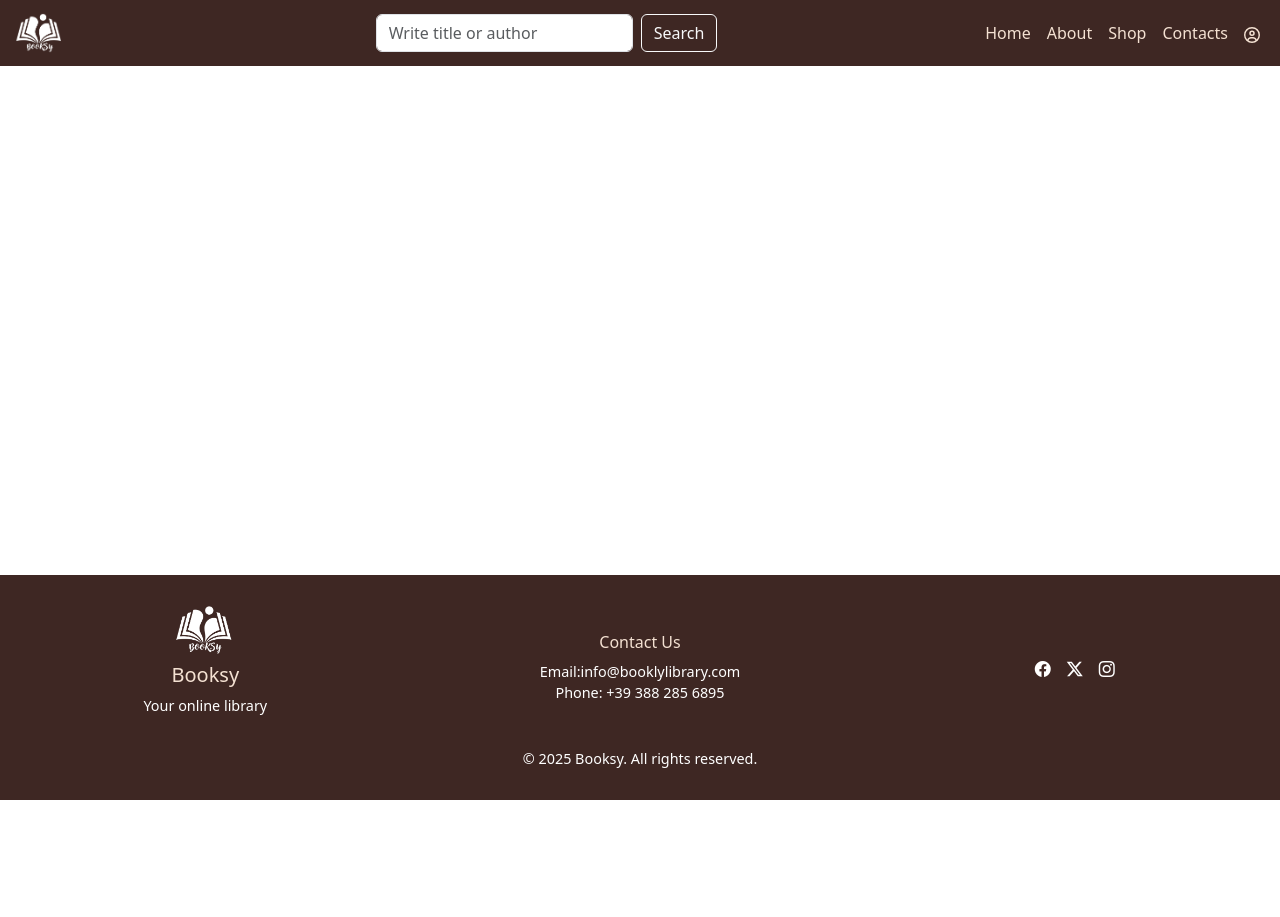
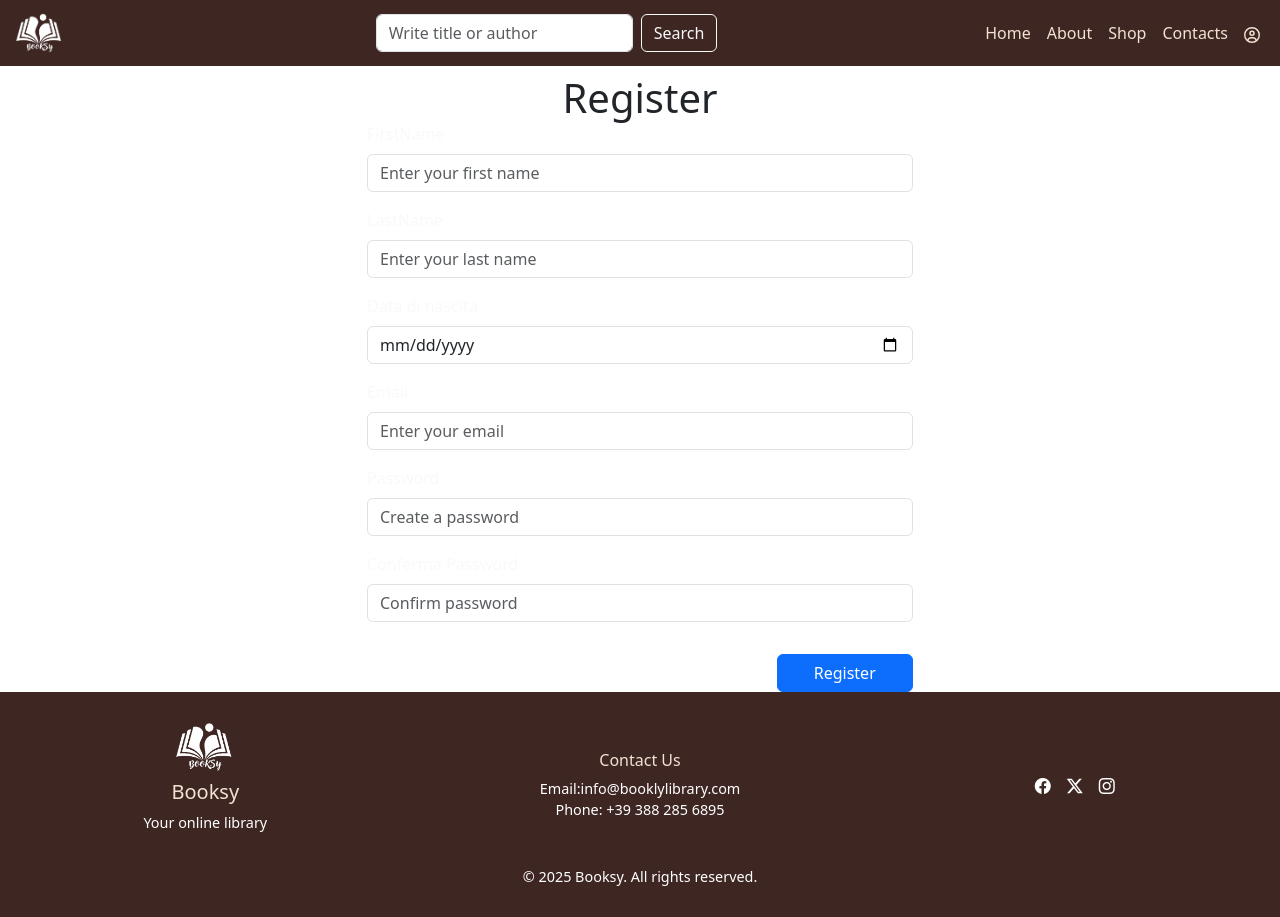
Before and after one commit to DianaFriptuleac/library, a React (Vite) app: page /register in a window 1280 px wide. Before the commit the page ends 800 px from the top, so only its background shows below. Built offline with nearby package versions, Linux system fonts and the light colour scheme.

Commit message:
add login component and comments for reducer

```diff
--- a/src/App.jsx
+++ b/src/App.jsx
@@ -8,6 +8,7 @@ import Home from "./components/Home";
 import CustomFooter from "./components/CustomFooter";
 import "bootstrap-icons/font/bootstrap-icons.css";
 import Registration from "./components/Registration";
+import Login from "./components/Login";
 
 
 function App() {
@@ -22,7 +23,8 @@ function App() {
           <Route path="/" element={<Home />} />
           <Route path="/allbooks" element={<AllBooks />} />
           <Route path="/book/:id" element={<SingleBook />} />
-          <Route path="/auth" element={<Registration/>}/>
+          <Route path="/register" element={<Registration/>}/>
+          <Route path="login" element={<Login/>}/>
         </Routes>
       </main>
       <footer>
--- /dev/null
+++ b/src/components/Login.jsx
@@ -0,0 +1,121 @@
+import { useDispatch, useSelector } from "react-redux";
+import { useNavigate } from "react-router-dom";
+import { useState } from "react";
+import { Container, Row, Col, Form, Button, Alert } from "react-bootstrap";
+import { loginUserLocal } from "../features/auth/authAction";
+const Login = () => {
+  const [userCredentials, setUserCredentials] = useState({
+    email: "",
+    password: "",
+  });
+
+  const [message, setMessage] = useState("");
+  const [variant, setVariant] = useState("success");
+  const dispatch = useDispatch();
+  const navigate = useNavigate();
+  const isAuthenticated = useSelector((state) => state.auth.isAuthenticated);
+
+  if (isAuthenticated) {
+    return (
+      <div className="login-background">
+        <Container>
+          <Row className="justify-content-center">
+            <Col md={6}>
+              <Alert
+                variant="info"
+                className="mt-3 login-container border border-0"
+              >
+                <h4 className="text-light mb-0 mt-2 loginTitle">
+                  You're already logged in!
+                </h4>
+                <p className="text-light alert-p">
+                  You're already logged in. Go back to your profile page.
+                </p>
+                <div className="d-flex justify-content-end">
+                  <Button
+                    className="alert-auth-btn"
+                    onClick={() => navigate("/userprofile")}
+                  >
+                    Go to Profile
+                  </Button>
+                </div>
+              </Alert>
+            </Col>
+          </Row>
+        </Container>
+      </div>
+    );
+  }
+
+  const handleChange = (e) => {
+    const { name, value } = e.target;
+    setUserCredentials({ ...userCredentials, [name]: value });
+  };
+
+  const handleSubmit = async (e) => {
+    e.preventDefault();
+    try {
+      await dispatch(loginUserLocal(userCredentials));
+      setMessage("Login successful!");
+      setVariant("success");
+      navigate("/");
+    } catch (error) {
+      setMessage(error.message || "Error logging in! Please try again.");
+      setVariant("danger");
+    }
+  };
+
+  return (
+    <div className="login-background">
+      <Container>
+        <Row className="justify-content-center">
+          <Col md={6}>
+            <h1 className="mb-0 text-center mt-2 loginTitle">Log in</h1>
+            <Form onSubmit={handleSubmit} className="login-container">
+              <Form.Group controlId="formEmail" className="mb-3">
+                <Form.Label className="text-light">Email</Form.Label>
+                <Form.Control
+                  className="loginControl"
+                  type="email"
+                  name="email"
+                  value={userCredentials.email}
+                  onChange={handleChange}
+                  placeholder="Enter your email"
+                  required
+                />
+              </Form.Group>
+              <Form.Group controlId="formPassword" className="mb-3">
+                <Form.Label className="text-light">Password</Form.Label>
+                <Form.Control
+                  className="loginControl"
+                  type="password"
+                  name="password"
+                  value={userCredentials.password}
+                  onChange={handleChange}
+                  placeholder="Enter your password"
+                  required
+                />
+              </Form.Group>
+              <div className="d-flex justify-content-end">
+                <Button type="submit" className="w-25 mt-3 loginButton">
+                  Log in
+                </Button>
+              </div>
+            </Form>
+            {message && (
+              <Alert
+                className={`mt-3 ${
+                  variant === "success" ? "alert-success" : "alert-danger"
+                }`}
+              >
+                {message}
+              </Alert>
+            )}
+          </Col>
+        </Row>
+      </Container>
+    </div>
+  );
+};
+
+export default Login;
--- a/src/components/Registration.jsx
+++ b/src/components/Registration.jsx
@@ -4,8 +4,8 @@ import { useDispatch, useSelector } from "react-redux";
 import { useNavigate } from "react-router-dom";
 import { logoutUser, registerUserLocal } from "../features/auth/authAction";
 
-
 const Registration = () => {
+  //Stato x il form
   const [registerData, setRegisterData] = useState({
     firstName: "",
     lastName: "",
@@ -22,7 +22,7 @@ const Registration = () => {
   const dispatch = useDispatch();
   const isAuthenticated = useSelector((state) => state.auth.isAuthenticated);
 
-if (isAuthenticated) {
+  if (isAuthenticated) {
     return (
       <div className="register-background">
         <Container>
@@ -31,7 +31,7 @@ if (isAuthenticated) {
               <Alert className="register-container mt-3 border-0">
                 <h4 className="registerTitle text-light">Logout necessario!</h4>
                 <p className="alert-p text-light">
-                  È necessario effettuare il logout per registrare un altro utente.
+                  To register another user, you must log out.
                 </p>
                 <div className="d-flex justify-content-end">
                   <Button
@@ -41,7 +41,7 @@ if (isAuthenticated) {
                       navigate("/register");
                     }}
                   >
-                    Effettua logout
+                    Log out
                   </Button>
                 </div>
               </Alert>
@@ -52,6 +52,7 @@ if (isAuthenticated) {
     );
   }
 
+  // aggiorna stato quando cambia un campo nel form
   const handleChange = (e) =>
     setRegisterData((f) => ({ ...f, [e.target.name]: e.target.value }));
 
@@ -63,12 +64,12 @@ if (isAuthenticated) {
     try {
       await dispatch(registerUserLocal(registerData));
       setVariant("success");
-      setMessage(`Registrazione completata! Ti diamo il benvenuto, ${registerData.nome}`);
+      setMessage(`Registration complete! Welcome, ${registerData.nome}`);
       setLoading(false);
       setTimeout(() => navigate("/login"), 800);
     } catch (error) {
       setVariant("danger");
-      setMessage(error.message || "Errore nella registrazione!");
+      setMessage(error.message || "Registration error!");
       setLoading(false);
     }
   };
@@ -78,18 +79,18 @@ if (isAuthenticated) {
       <Container>
         <Row className="justify-content-center">
           <Col md={6}>
-            <h1 className="text-light mb-0 text-center mt-2 loginTitle">
-              Registrati
+            <h1 className=" mb-0 text-center mt-2 loginTitle">
+              Register
             </h1>
             <Form onSubmit={handleRegister} className="login-container">
               <Form.Group className="mb-3">
-                <Form.Label className="text-light">FristName</Form.Label>
+                <Form.Label className="text-light">FirstName</Form.Label>
                 <Form.Control
                   className="loginControl"
                   name="firstName"
                   value={registerData.firstName}
                   onChange={handleChange}
-                  placeholder="Write your first name"
+                  placeholder="Enter your first name"
                   required
                 />
               </Form.Group>
@@ -100,7 +101,7 @@ if (isAuthenticated) {
                   name="lastName"
                   value={registerData.lastName}
                   onChange={handleChange}
-                  placeholder="Write your last name"
+                  placeholder="Enter your last name"
                   required
                 />
               </Form.Group>
@@ -123,7 +124,7 @@ if (isAuthenticated) {
                   name="email"
                   value={registerData.email}
                   onChange={handleChange}
-                  placeholder="Your email"
+                  placeholder="Enter your email"
                   required
                 />
               </Form.Group>
@@ -158,7 +159,7 @@ if (isAuthenticated) {
 
               <div className="d-flex justify-content-end">
                 <Button type="submit" className="w-25 mt-3 loginButton">
-                  Registrati
+                  Register
                 </Button>
               </div>
             </Form>
--- a/src/features/auth/authReducer.js
+++ b/src/features/auth/authReducer.js
@@ -1,13 +1,14 @@
 import { LOGIN_USER, LOGOUT_USER, REGISTER_USER } from "./authAction";
 import { readAuth } from "./storage";
 
+//read dati di autenticazione salvati
 const savedAuth = readAuth();
 
 const initialState = {
   userId: savedAuth?.user?.id || null,
   token: savedAuth?.token || null,
   user: savedAuth?.user || null,
-  isAuthenticated: !!savedAuth,
+  isAuthenticated: !!savedAuth, // true- se auth e salvato
   lastRegistrated: null,
 };
 
@@ -16,7 +17,7 @@ const authReducer = (state = initialState, action) => {
     case REGISTER_USER:
       return {
         ...state,
-        lastRegistrated: action.payload,
+        lastRegistrated: action.payload, //aggiorna l'ultimo registrato
       };
 
     case LOGIN_USER:
--- a/src/features/auth/storage.js
+++ b/src/features/auth/storage.js
@@ -1,21 +1,28 @@
+// Funzioni generiche
+//1. Read nel localStorage
 export const read = (key, fallback = null) => {
     try{
         const v = localStorage.getItem(key);
-        return v ? JSON.parse(v) : fallback;
+        return v ? JSON.parse(v) : fallback;  //torna il valore o fallback
     } catch{
         return fallback;
     }
 }
-
+//2. Scrivere nel localStorage
 export const write = (key, value) => localStorage.setItem(key, JSON.stringify(value));
+//3. Remove dal localStorage
 export const remove = (key) => localStorage.removeItem(key);
 
+//Funzione x users
 export const readUsers = () => read("users", []);
 export const writeUsers = (users) => write("users", users);
 
+// Funzione x autenticazione
 export const readAuth = () => read("auth", null);
 export const writeAuth = (auth) => write("auth", auth);
 export const removeAuth = () => remove("auth");
 
+//Genera fake token
 export const getToken = () =>
-(crypto?.randomUUID?.() || Math.random().toString(36).slice(2));
+(crypto?.randomUUID?.() || Math.random().toString(36).slice(2));  //nr. + lettere casuali
+//crypto - oggetto globale del Web Crypto API
```
Also changed, not shown: src/features/auth/authAction.js (+7 -4 lines).
